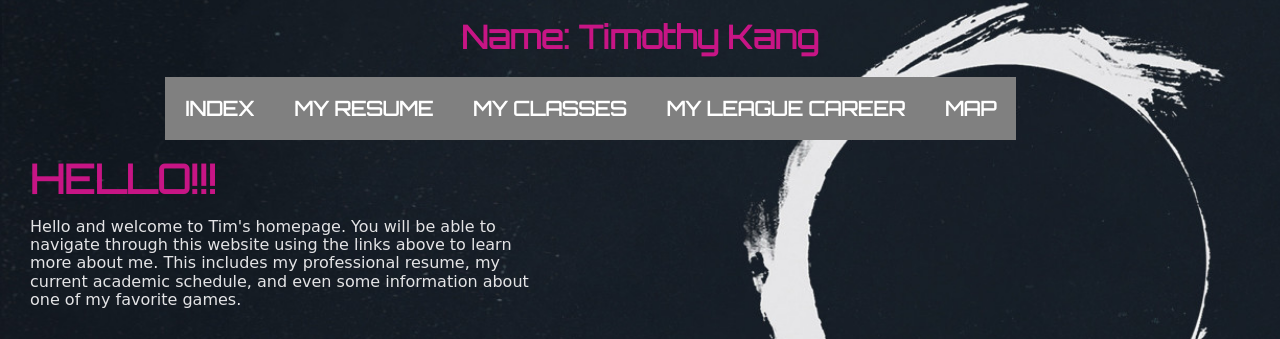
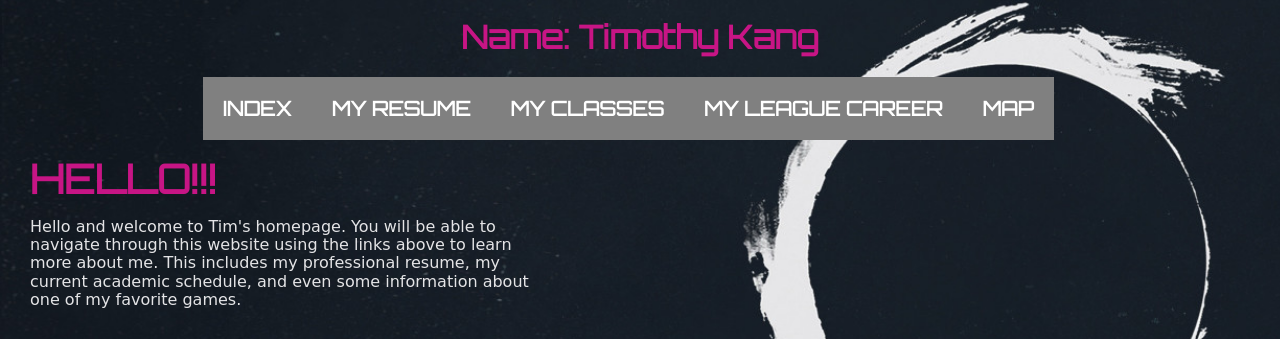
Before and after one commit to zerokradness94/Project3TimKang, a plain HTML site: page index.html in a window 1280 px wide. Shown: the part 326-665 px from the top of the page. Drawn offline with Linux system fonts and the light colour scheme; a web font is replaced by a local one.

Commit message:
slightly uneven nav bar (changed width)

```diff
--- a/css/TK.css
+++ b/css/TK.css
@@ -498,7 +498,7 @@ nav#navigating ul{
 	margin: 0;
 	padding: 0;
 	overflow: hidden;
-	width: 950px;
+	width: 875px;
 	margin: 0 auto;
 }
 }
```
